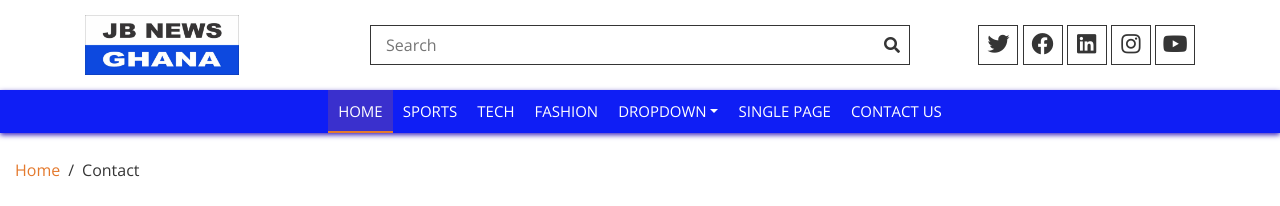
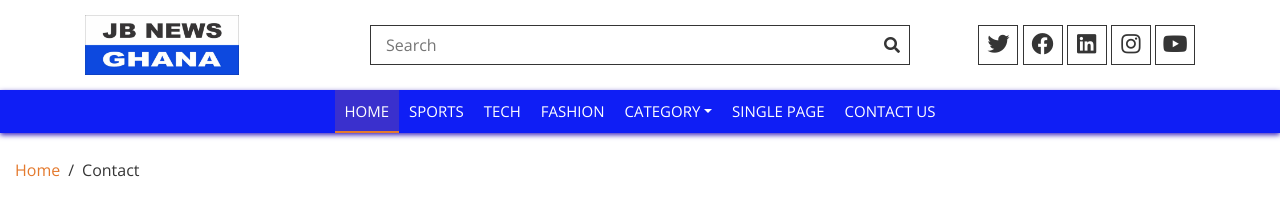
Before and after one commit to Eddie-hanson/JBNews, a Django app: page /contact/ in a window 1280 px wide. Shown: the top 206 px of the page. Run offline with Django 5.2, Linux system fonts and the light colour scheme; some libraries are stand-ins or nearby versions.

Commit message:
Update navigation links in base.html to use URL templates and enhance category dropdown

```diff
--- a/JBNews/templates/base.html
+++ b/JBNews/templates/base.html
@@ -32,7 +32,7 @@
                 <div class="row align-items-center">
                     <div class="col-lg-3 col-md-4">
                         <div class="logo">
-                            <a href="">
+                            <a href="{%url 'news:homepage'%}">
                                 <img src="{% static 'img/Jbnew_logo (1).jpeg'%}" alt="Logo">
                             </a>
                         </div>
@@ -69,19 +69,24 @@
 
                     <div class="collapse navbar-collapse justify-content-between" id="navbarCollapse">
                         <div class="navbar-nav m-auto">
-                            <a href="index.html" class="nav-item nav-link active">Home</a>
+                            <a href="{% url 'news:homepage' %}" class="nav-item nav-link active">Home</a>
                             <a href="#" class="nav-item nav-link">Sports</a>
                             <a href="#" class="nav-item nav-link">Tech</a>
                             <a href="#" class="nav-item nav-link">Fashion</a>
                             <div class="nav-item dropdown">
-                                <a href="#" class="nav-link dropdown-toggle" data-toggle="dropdown">Dropdown</a>
+                                <a href="#" class="nav-link dropdown-toggle" data-toggle="dropdown">Category</a>
                                 <div class="dropdown-menu">
-                                    <a href="#" class="dropdown-item">Sub Item 1</a>
-                                    <a href="#" class="dropdown-item">Sub Item 2</a>
+                                    <ul>
+                                    {% for category in all_categories %}
+                                    <li ><a class="dropdown-item" href="{% url 'news:category' slug=category.slug %}">{{ category.name }}</a></li>
+                                        {% empty %}
+                                    <li><a href="#" >No category Available</a></li>
+                                    {% endfor %}
+                                    </ul>
                                 </div>
                             </div>
                             <a href="#" class="nav-item nav-link">Single Page</a>
-                            <a href="{% url 'contact' %}" class="nav-item nav-link">Contact Us</a>
+                            <a href="{% url 'news:contact' %}" class="nav-item nav-link">Contact Us</a>
                         </div>
                     </div>
                 </nav>
```
